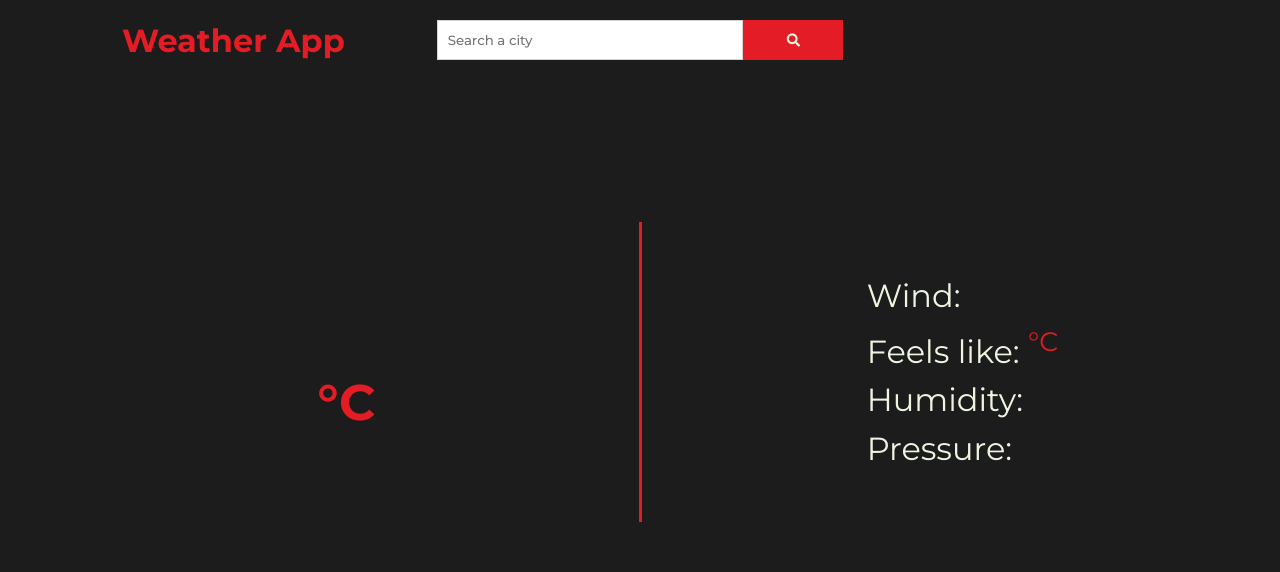
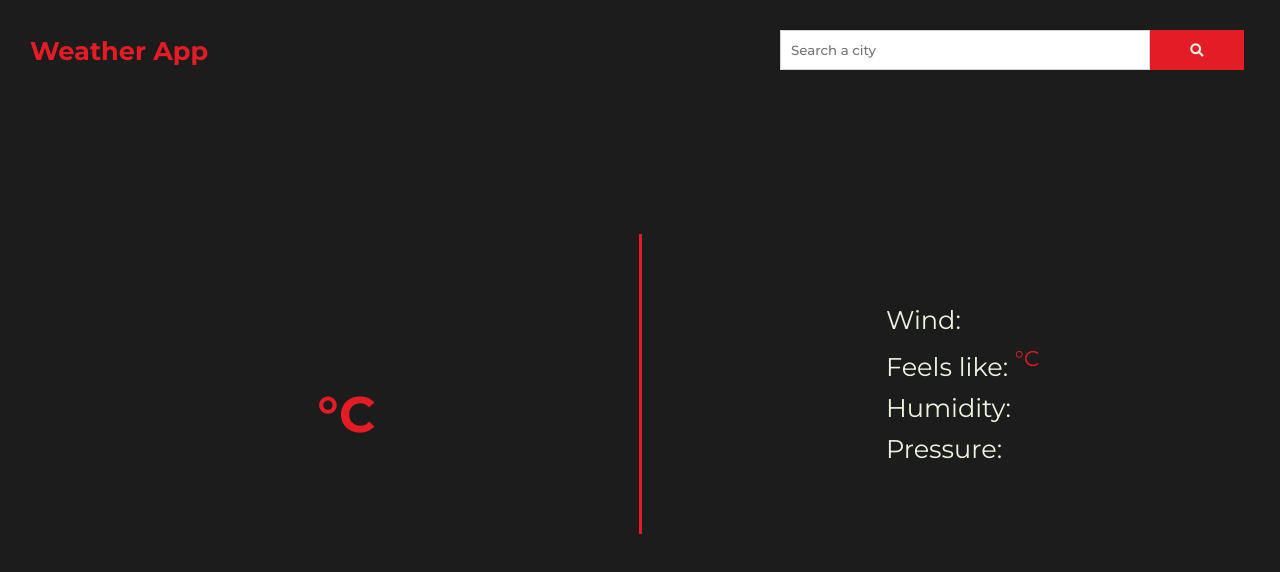
Before and after one commit to mirza-adnan/weather-app, a plain HTML site: page index.html in a window 1280 px wide. Drawn offline with Linux system fonts and the light colour scheme; no server answers.

Commit message:
changed font sizes to clamp

```diff
--- a/style.css
+++ b/style.css
@@ -1,5 +1,5 @@
 :root {
-  --red: #E31C25;
+	--red: #e31c25;
 	--black: #1c1c1c;
 	--white: #edf5e1;
 }
@@ -16,7 +16,7 @@ html {
 
 body {
 	min-height: 100vh;
-  font-family: "Montserrat", sans-serif;
+	font-family: 'Montserrat', sans-serif;
 	background-color: var(--black);
 	color: var(--red);
 	display: flex;
@@ -24,9 +24,9 @@ body {
 }
 
 header {
-  display: grid;
-  grid-template-columns: 1fr 1fr 1fr;
-  padding: 20px 30px;
+	display: flex;
+	justify-content: space-between;
+	padding: 30px;
 	align-items: center;
 }
 
@@ -34,13 +34,20 @@ header h1 {
 	display: flex;
 	justify-content: center;
 	align-items: center;
+	font-size: clamp(1.2rem, 2vw, 2rem);
+}
+
+.search {
+	display: flex;
+	width: 60%;
+	max-width: 470px;
 }
 
 .search-bar {
 	padding: 0px 10px;
 	justify-self: center;
-  max-width: 400px;
-  min-width: 300px;
+	width: 80%;
+	max-width: 370px;
 	height: 40px;
 	border: 1px solid lightgray;
 	outline: none;
@@ -49,12 +56,10 @@ header h1 {
 	flex-grow: 1;
 }
 
-.search {
-  display: flex;
-}
-
 .search-button {
-  width: 100px;
+	width: 20%;
+	max-width: 100px;
+	min-width: 70px;
 	height: 40px;
 	border: none;
 	background-color: var(--red);
@@ -76,13 +81,13 @@ main {
 }
 
 .weather-left {
-  font-size: 4.2rem;
+	font-size: clamp(40px, 4vw, 200px);
 	text-align: center;
 }
 
 .temperature {
 	color: var(--red);
-  font-size: 200px;
+	font-size: clamp(70px, 9vw, 200px);
 	position: relative;
 	text-align: center;
 }
@@ -99,7 +104,7 @@ main {
 }
 
 .weather-right {
-  font-size: 2rem;
+	font-size: clamp(20px, 2vw, 3rem);
 }
 
 .weather-right * {
@@ -140,7 +145,7 @@ main {
 	}
 }
 
-@media screen and (max-width:1000px) {
+/*@media screen and (max-width: 1000px) {
 	header {
 		grid-template-columns: auto 1fr;
 		font-size: 0.8rem;
@@ -188,4 +193,4 @@ main {
 	.search-bar {
 		min-width: 150px;
 	}
-}
+}*/
```
Lines whose indentation alone changed are shown as unchanged.
